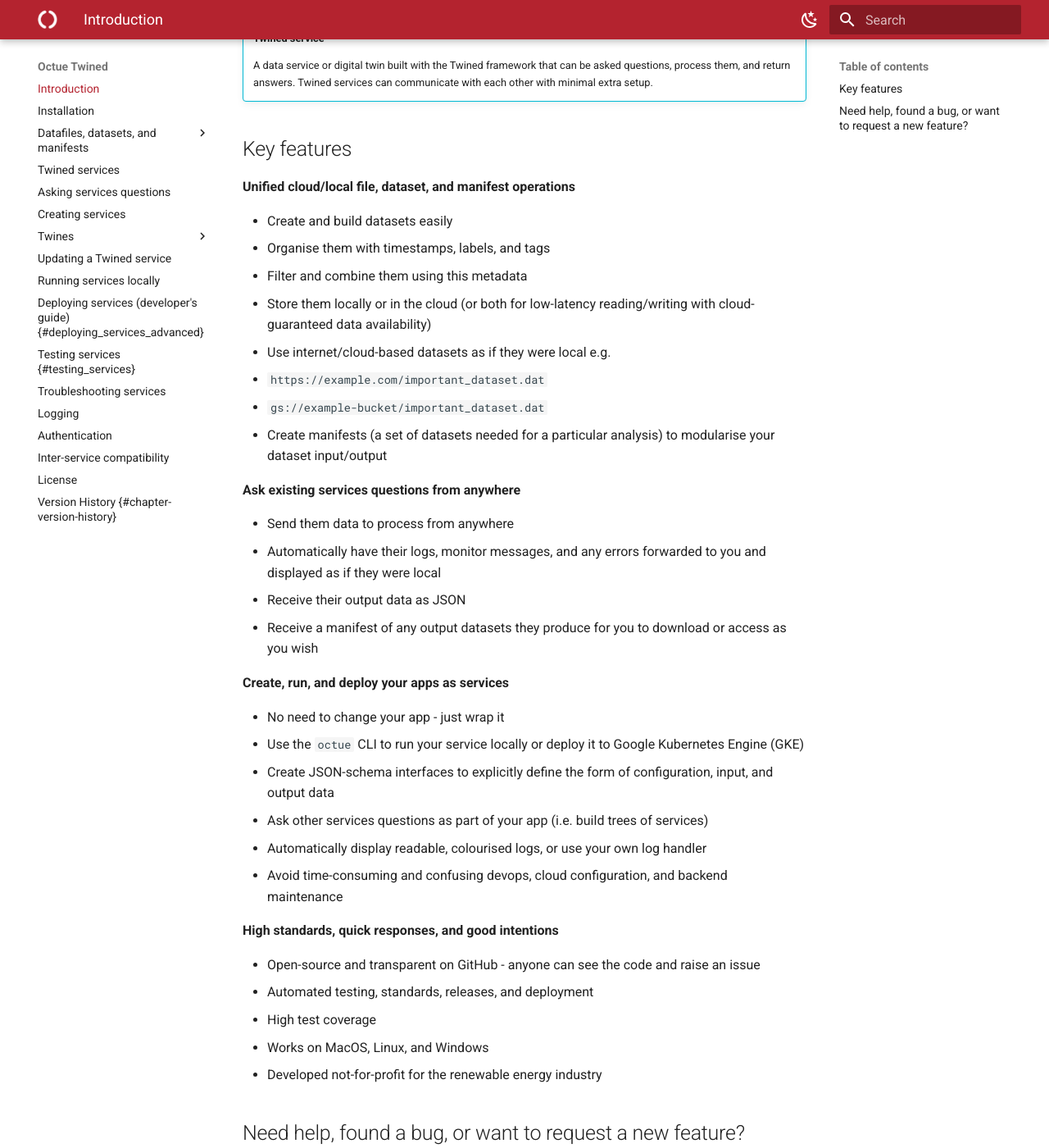
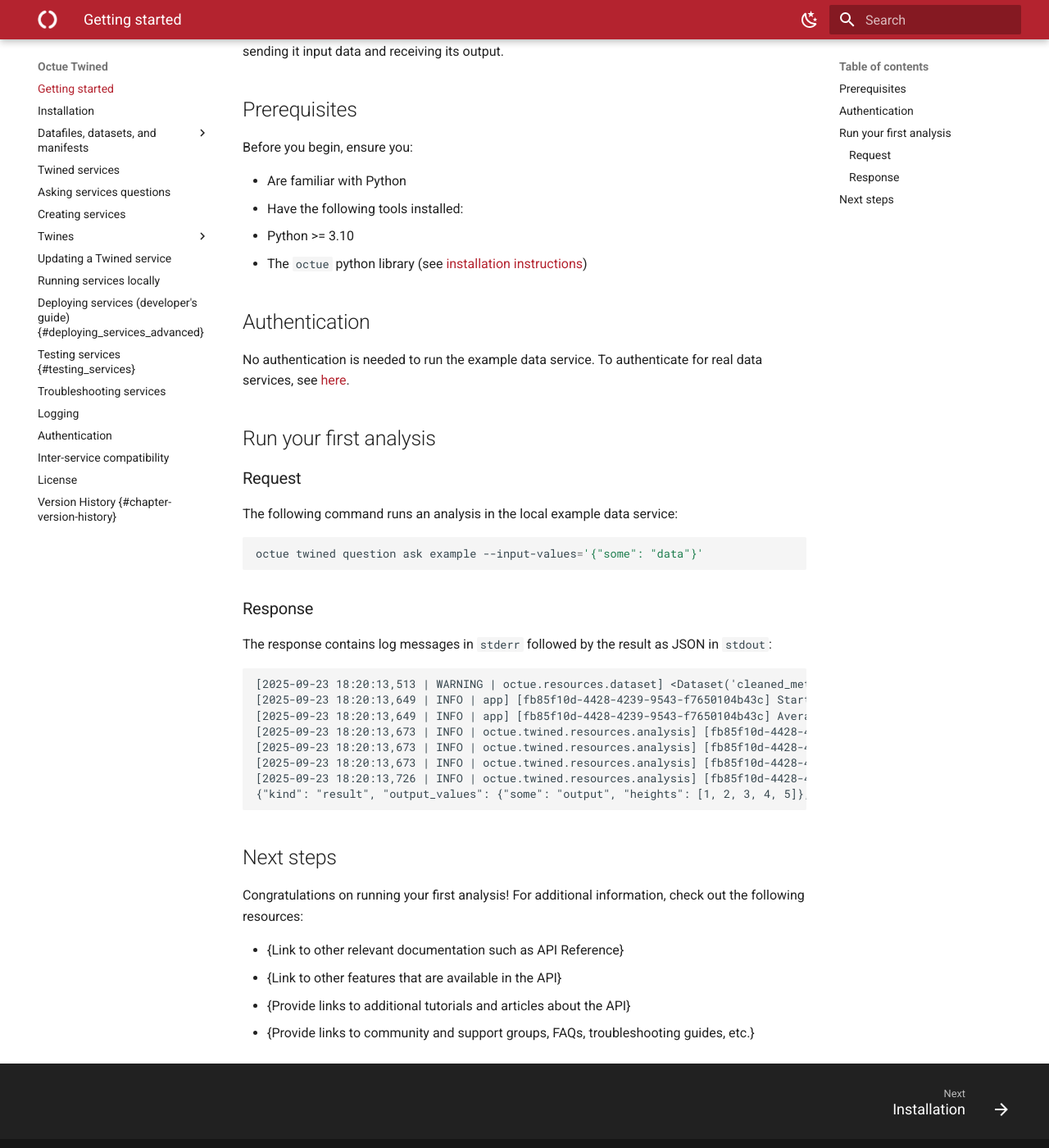
Before and after one commit to octue/octue-sdk-python, an MkDocs documentation site: the page built from docs/index.md, in a window 1280 px wide and 1400 px high, scrolled down 264 px. Shown: the whole window at 82% size. Built offline with MkDocs 1.6.1 and Material for MkDocs 9.7.7, drawn with Linux system fonts in a browser that asks for light colours; plug-ins that fetch from the network failed and are left out; some of the changed text lies outside the part shown.

Commit message:
DOC: Add getting started guide to index page of docs
skipci

````diff
--- a/docs/index.md
+++ b/docs/index.md
@@ -1,59 +1,54 @@
-# Introduction
+# Getting started
 
-The python SDK for [Octue](https://octue.com) Twined scientific data services and digital twins - get faster data
-groundwork so you have more time for the science!
+Create and use data services with Twined, a framework from Octue.
 
-!!! info "Definition"
+This guide walks you through getting started with Twined to use an existing data service deployed in Google Cloud.
 
-    **Twined service**
+By the end, you will be able to use the Twined CLI to run an analysis on an example data service, sending it input data and receiving its output.
 
-    A data service or digital twin built with the Twined framework that can be asked questions, process them, and
-    return answers. Twined services can communicate with each other with minimal extra setup.
+## Prerequisites
 
-## Key features
+Before you begin, ensure you:
 
-**Unified cloud/local file, dataset, and manifest operations**
+- Are familiar with Python
+- Have the following tools installed:
+  - Python >= 3.10
+  - The `octue` python library (see [installation instructions](installation.md))
 
-- Create and build datasets easily
-- Organise them with timestamps, labels, and tags
-- Filter and combine them using this metadata
-- Store them locally or in the cloud (or both for low-latency reading/writing with cloud-guaranteed data availability)
-- Use internet/cloud-based datasets as if they were local e.g.
-  - `https://example.com/important_dataset.dat`
-  - `gs://example-bucket/important_dataset.dat`
-- Create manifests (a set of datasets needed for a particular analysis) to modularise your dataset input/output
+## Authentication
 
-**Ask existing services questions from anywhere**
+No authentication is needed to run the example data service. To authenticate for real data services, see [here](authentication.md).
 
-- Send them data to process from anywhere
-- Automatically have their logs, monitor messages, and any errors forwarded to you and displayed as if they were local
-- Receive their output data as JSON
-- Receive a manifest of any output datasets they produce for you to download or access as you wish
+## Run your first analysis
 
-**Create, run, and deploy your apps as services**
+### Request
 
-- No need to change your app - just wrap it
-- Use the `octue` CLI to run your service locally or deploy it to Google Kubernetes Engine (GKE)
-- Create JSON-schema interfaces to explicitly define the form of configuration, input, and output data
-- Ask other services questions as part of your app (i.e. build trees of services)
-- Automatically display readable, colourised logs, or use your own log handler
-- Avoid time-consuming and confusing devops, cloud configuration, and backend maintenance
+The following command runs an analysis in the local example data service:
 
-**High standards, quick responses, and good intentions**
+```shell
+octue twined question ask example --input-values='{"some": "data"}'
+```
 
-- Open-source and transparent on GitHub - anyone can see the code and raise an issue
-- Automated testing, standards, releases, and deployment
-- High test coverage
-- Works on MacOS, Linux, and Windows
-- Developed not-for-profit for the renewable energy industry
+### Response
 
-## Need help, found a bug, or want to request a new feature?
+The response contains log messages in `stderr` followed by the result as JSON in `stdout`:
 
-We use [GitHub Issues](https://github.com/octue/octue-sdk-python/issues) to manage:
+```text
+[2025-09-23 18:20:13,513 | WARNING | octue.resources.dataset] <Dataset('cleaned_met_mast_data')> is empty at instantiation time (path 'cleaned_met_mast_data').
+[2025-09-23 18:20:13,649 | INFO | app] [fb85f10d-4428-4239-9543-f7650104b43c] Starting clean up of files in <Manifest(8ead7669-8162-4f64-8cd5-4abe92509e17)>
+[2025-09-23 18:20:13,649 | INFO | app] [fb85f10d-4428-4239-9543-f7650104b43c] Averaging window set to 600s
+[2025-09-23 18:20:13,673 | INFO | octue.twined.resources.analysis] [fb85f10d-4428-4239-9543-f7650104b43c] The analysis didn't produce output values.
+[2025-09-23 18:20:13,673 | INFO | octue.twined.resources.analysis] [fb85f10d-4428-4239-9543-f7650104b43c] The analysis produced an output manifest.
+[2025-09-23 18:20:13,673 | INFO | octue.twined.resources.analysis] [fb85f10d-4428-4239-9543-f7650104b43c] No output location was set in the service configuration - can't upload output datasets.
+[2025-09-23 18:20:13,726 | INFO | octue.twined.resources.analysis] [fb85f10d-4428-4239-9543-f7650104b43c] Validated outputs against the twine.
+{"kind": "result", "output_values": {"some": "output", "heights": [1, 2, 3, 4, 5]}, "output_manifest": {"id": "2e1fb3e4-2f86-4eb2-9c2f-5785d36c6df9", "name": null, "datasets": {"cleaned_met_mast_data": "/var/folders/9p/25hhsy8j4wv66ck3yylyz97c0000gn/T/tmps_qcb4yw"}}}
+```
 
-- Bug reports
-- Feature requests
-- Support requests
+## Next steps
 
-Bug reports, feature requests and support requests, may also be made directly to your Octue support contact, or via the
-[support pages](https://www.octue.com/contact).
+Congratulations on running your first analysis! For additional information, check out the following resources:
+
+- {Link to other relevant documentation such as API Reference}
+- {Link to other features that are available in the API}
+- {Provide links to additional tutorials and articles about the API}
+- {Provide links to community and support groups, FAQs, troubleshooting guides, etc.}
````
